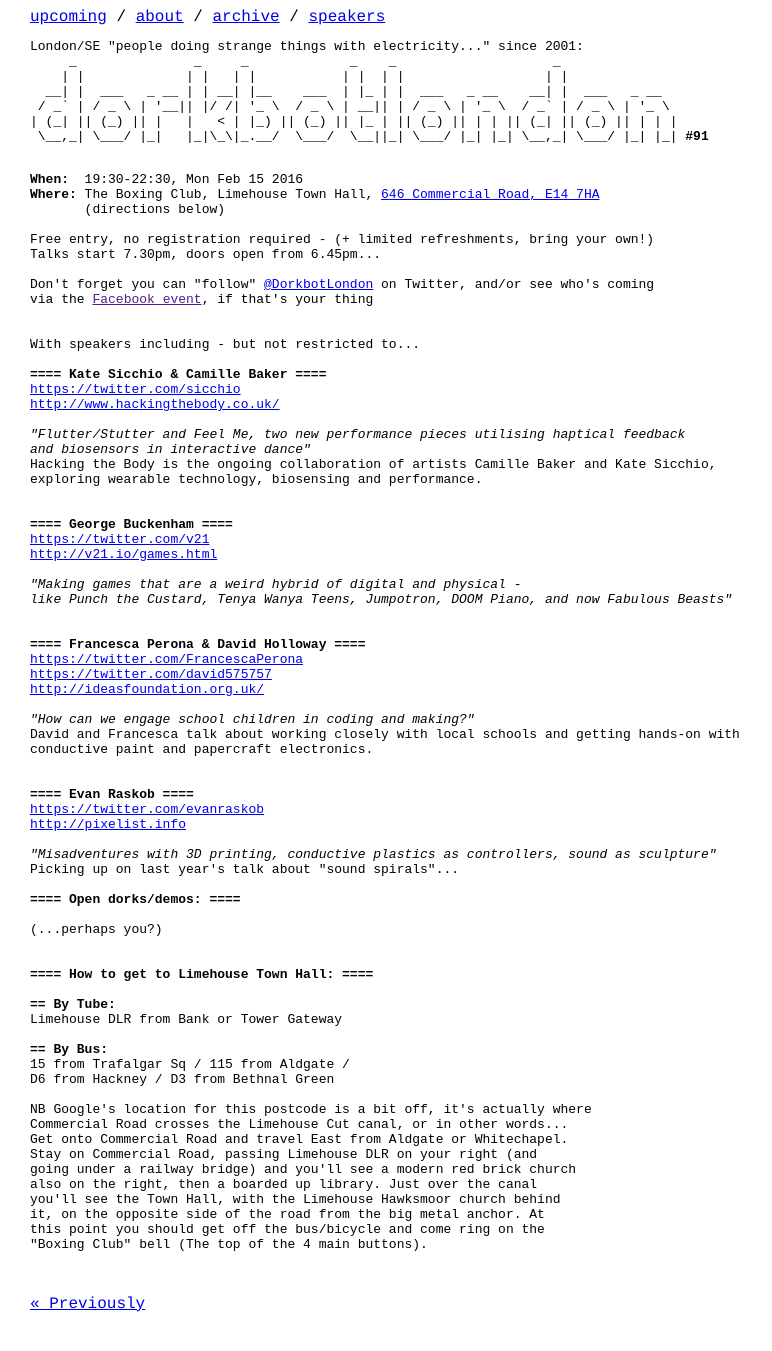
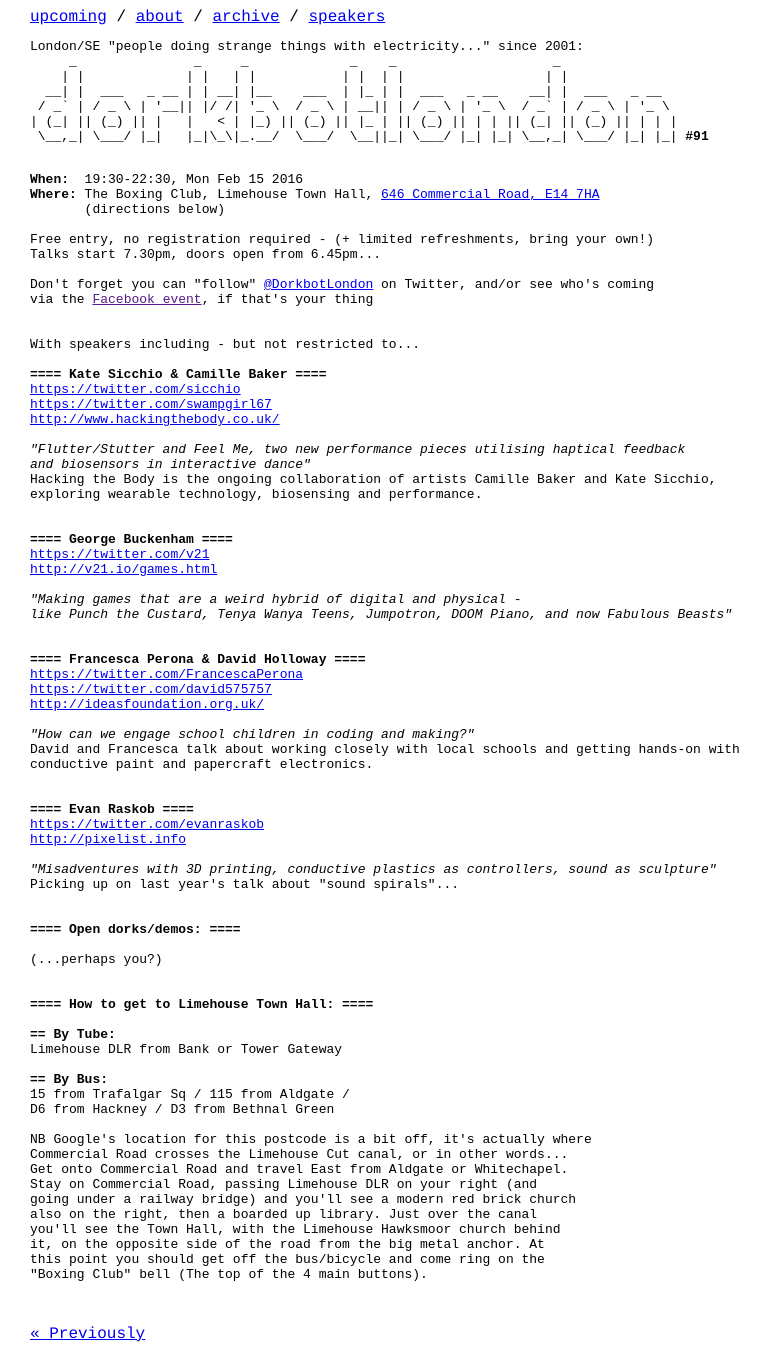
Before and after one commit to dorkbotlondon/dorkbotlondon.github.io, a Jekyll site: the page built from _posts/2016-02-15-91.html, in a window 1280 px wide. Shown: the whole page, without its empty margins (0-772 px from the left). Built offline with Jekyll 4.4.1, drawn with Linux system fonts in a browser that asks for light colours; Markdown is read by kramdown in place of the engine named in the settings; before the commit the page ends 1321 px from its top, so only the background shows below that; some of the changed lines change nothing that is shown.

Commit message:
Update 2016-02-15-91.html

```diff
--- a/_posts/2016-02-15-91.html
+++ b/_posts/2016-02-15-91.html
@@ -9,6 +9,7 @@ tags:
     - Camille Baker
     - Francesca Perona
     - David Holloway
+    - Evan Raskob
 ---
 
 Free entry, no registration required - (+ limited refreshments, bring your own!)
@@ -22,6 +23,7 @@ With speakers including - but not restricted to...
 
 <b>==== Kate Sicchio &amp; Camille Baker ====</b>
 <a href="https://twitter.com/sicchio">https://twitter.com/sicchio</a>
+<a href="https://twitter.com/swampgirl67">https://twitter.com/swampgirl67</a>
 <a href="http://www.hackingthebody.co.uk/">http://www.hackingthebody.co.uk/</a>
 
 <i>"Flutter/Stutter and Feel Me, two new performance pieces utilising haptical feedback
@@ -55,6 +57,7 @@ conductive paint and papercraft electronics.
 <i>"Misadventures with 3D printing, conductive plastics as controllers, sound as sculpture"</i>
 Picking up on <a href="http://dorkbotlondon.org/86/"></a>last year's talk about "sound spirals"</a>...
 
+
 <b>==== Open dorks/demos: ====</b>
 
 (...perhaps you?)
```
